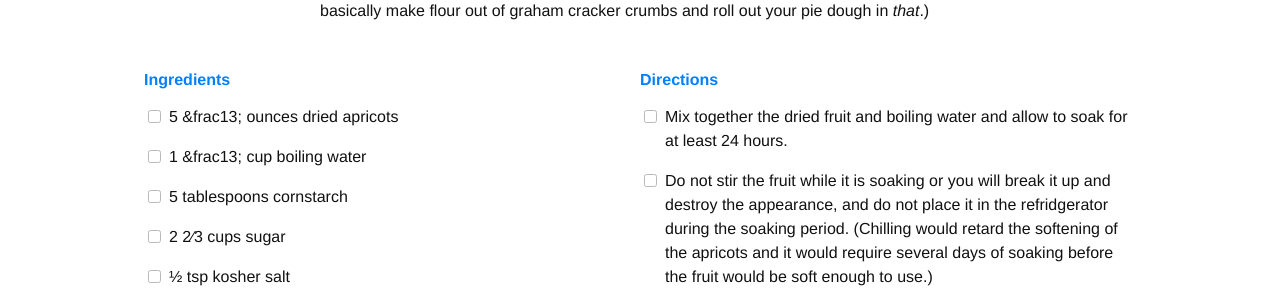
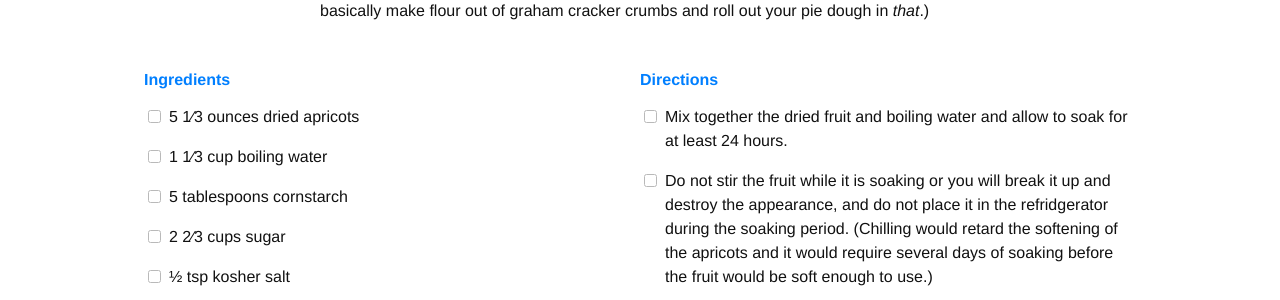
Before and after one commit to edinel/recipes, a Jekyll site: the page built from _recipes/DriedApricotPie.md, in a window 1280 px wide and 900 px high, scrolled down 1595 px. Shown: the part 152-452 px from the top of the window. Built offline with Jekyll 4.4.1, drawn with Linux system fonts in a browser that asks for light colours; nearby versions of some CDN libraries; some web fonts are replaced.

Commit message:
Final Fraciton Fix-up

```diff
--- a/_recipes/DriedApricotPie.md
+++ b/_recipes/DriedApricotPie.md
@@ -6,8 +6,8 @@ image: default.jpg
 tags: dessert, apricots, pie
 
 ingredients:
-- "5 &frac13; ounces dried apricots"
-- "1 &frac13; cup boiling water"
+- "5 1&frasl;3 ounces dried apricots"
+- "1 1&frasl;3 cup boiling water"
 - "5 tablespoons cornstarch"
 - "2 2&frasl;3 cups sugar"
 - "&frac12; tsp kosher salt"
```
